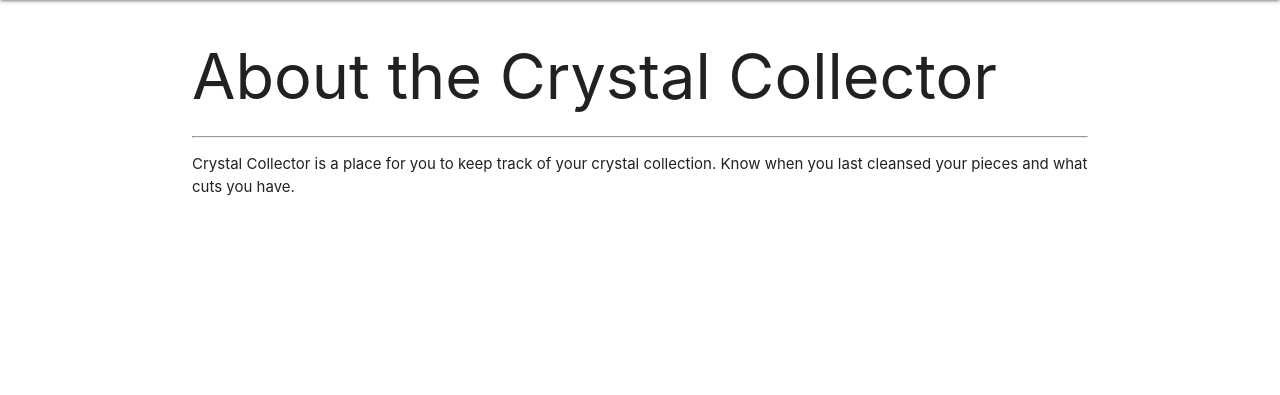
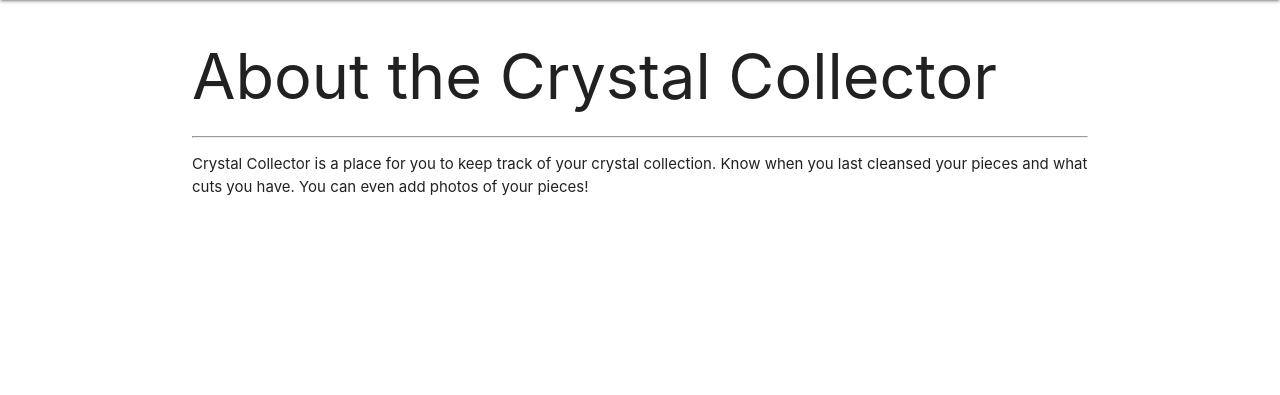
Before and after one commit to iris-personal/CrystalCollector, a Django app: page /about/ in a window 1280 px wide. Shown: the part 64-459 px from the top of the page. Run offline with Django 4.2, Linux system fonts and the light colour scheme.

Commit message:
updated the about

```diff
--- a/main_app/templates/about.html
+++ b/main_app/templates/about.html
@@ -3,6 +3,6 @@
 
     <h1>About the Crystal Collector</h1>
     <hr />
-    <p>Crystal Collector is a place for you to keep track of your crystal collection. Know when you last cleansed your pieces and what cuts you have. </p>
+    <p>Crystal Collector is a place for you to keep track of your crystal collection. Know when you last cleansed your pieces and what cuts you have. You can even add photos of your pieces!</p>
 
 {% endblock %}
```
